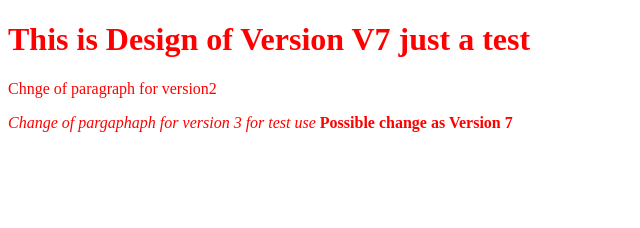
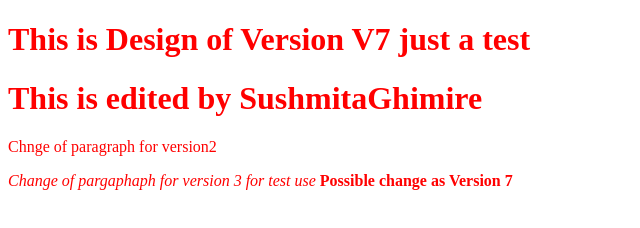
Before and after one commit to yesBibekaryal/myrepotest, a plain HTML site: page index.html in a window 1280 px wide. Shown: the whole page, without its empty margins (0-640 px from the left). Drawn offline with Linux system fonts and the light colour scheme.

Commit message:
name added on H1

```diff
--- a/index.html
+++ b/index.html
@@ -9,6 +9,7 @@
 </head>
 <body>
  <h1>This is Design of Version  V7 just a test </h1>
+<h1>This is edited by SushmitaGhimire</h1>
     <p>Chnge of paragraph for version2</p>
     <i>Change of pargaphaph for version 3 for test use</i>
     <b>Possible change as Version 7</b>
```
